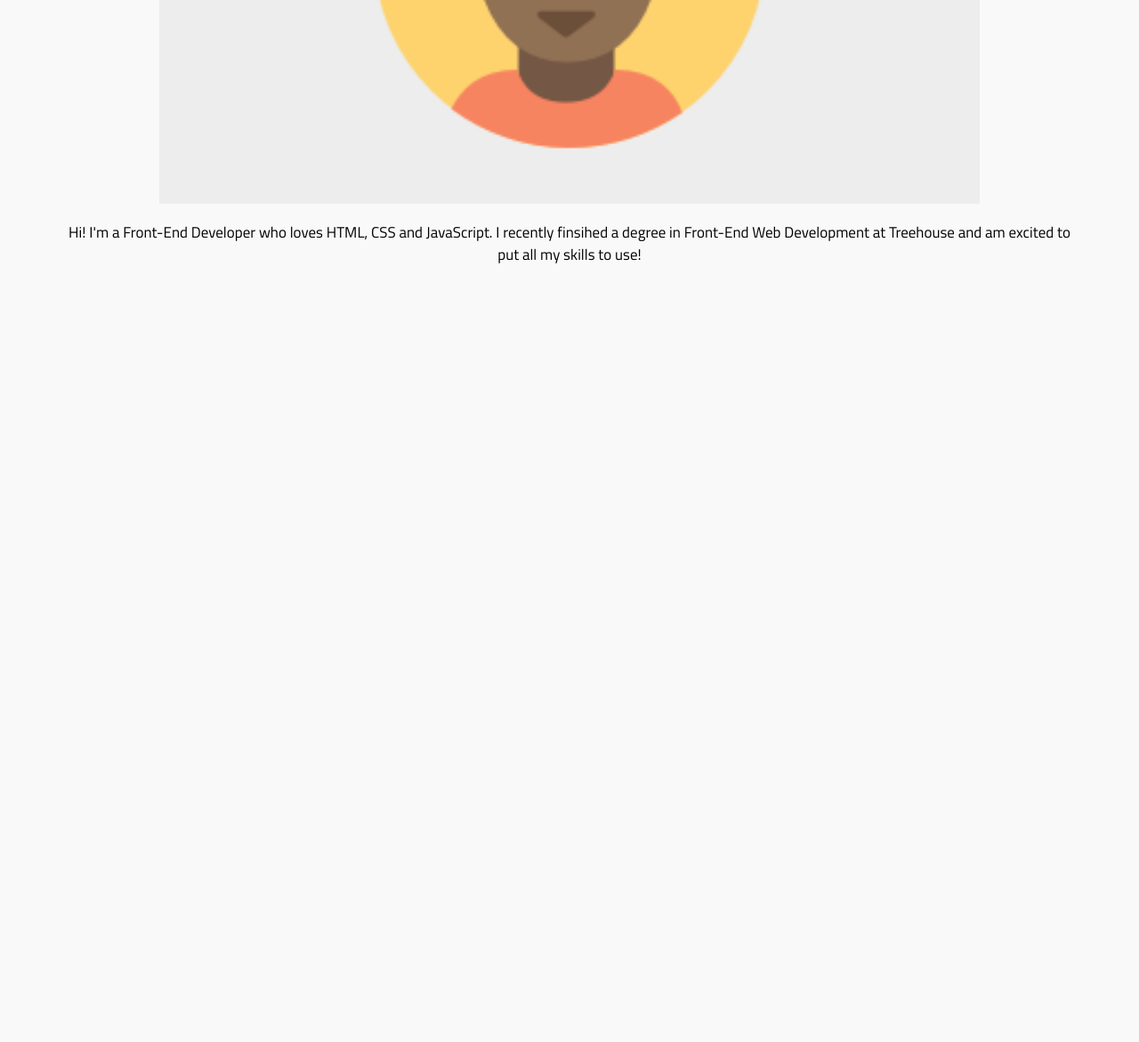
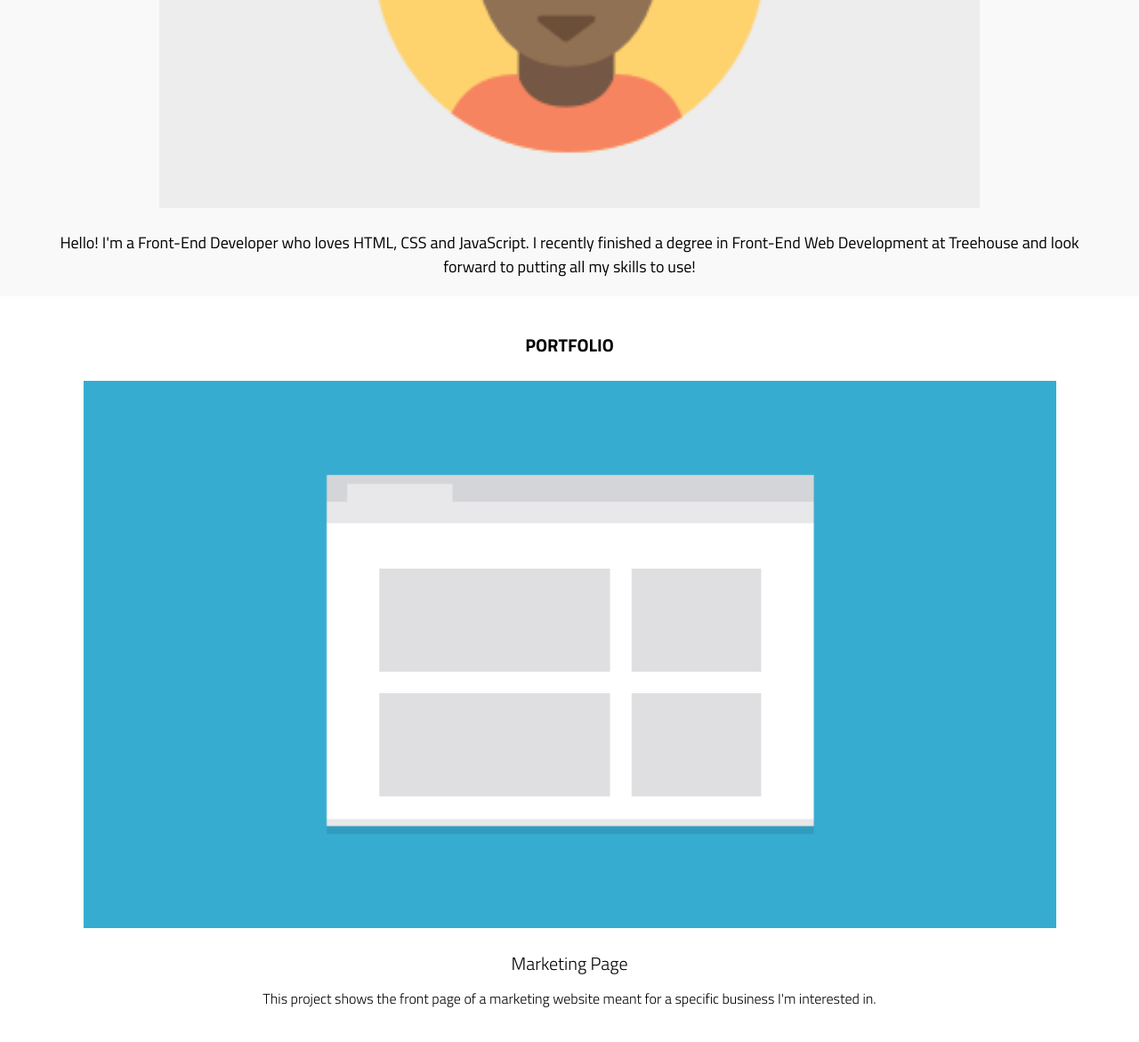
Before and after one commit to Kellenkjames/responsive-layout, a plain HTML site: page index.html in a window 1280 px wide. Shown: the part 593-1764 px from the top of the page at 89% size. Before the commit the page ends 893 px from the top, so only its background shows below. Drawn offline with Linux system fonts and the light colour scheme.

Commit message:
added all styles for first part of portfolio section.

```diff
--- a/css/styles.css
+++ b/css/styles.css
@@ -2,7 +2,7 @@
   Base Styles
 --------------------------- */
 
-@import url('https://fonts.googleapis.com/css?family=Titillium+Web:400,600,700&display=swap');
+@import url('https://fonts.googleapis.com/css?family=Titillium+Web:300,400,600,700&display=swap');
 @import url('https://fonts.googleapis.com/css?family=Gelasio:400,500,600,700&display=swap');
 
 *,
@@ -45,7 +45,22 @@ img {
   width: 100%;
 }
 
-.container {
+h2 {
+  font-size: 2rem;
+  text-transform: uppercase;
+}
+
+h4 {
+  font-size: 2rem;
+  font-weight: 300;
+}
+
+p {
+  font-size: 1.8rem;
+}
+
+.container,
+.projects {
   width: 90%;
   margin: 0 auto;
 }
@@ -75,7 +90,7 @@ img {
 
 .nav a {
   display: block;
-  background-color: rgb(255,255,255);
+  background-color: #fff;
   color: rgb(64,64,64);
   font-size: 1.8rem;
   text-transform: uppercase;
@@ -87,10 +102,47 @@ img {
 
 img.profile {
   max-width: 80%;
-  margin: 2rem auto;
+  margin: 2.5rem auto;
 }
 
 .intro p {
-  font-size: 1.7rem;
+  text-align: center;
+  margin-bottom: 2rem;
+}
+
+/* --------------------------
+  Portfolio Section Styles (Mobile First)
+--------------------------- */
+
+.portfolio {
+  background-color: #fff;
+  padding: 4rem 0;
+}
+
+.portfolio h2 {
+  text-align: center;
+  margin-bottom: 2rem;
+}
+
+.portfolio li {
   text-align: center;
 }
+
+.portfolio li:not(:last-child) {
+  margin-bottom: 2rem;
+}
+
+.portfolio img {
+  max-width: 95%;
+  margin: 2.5rem auto;
+}
+
+.portfolio h4 {
+  margin-bottom: 1.2rem;
+}
+
+.portfolio p {
+  font-weight: 300;
+  font-size: 1.6rem;
+
+}
--- a/index.html
+++ b/index.html
@@ -1,11 +1,10 @@
 <!DOCTYPE html>
-
 <html lang="en">
 <head>
 	<title>Mobile-First Responsive Layout</title>
 	<meta charset="utf-8">
-    <meta name="viewport" content="width=device-width, initial-scale=1">
-    <link rel="stylesheet" href="css/styles.css">
+	<meta content="width=device-width, initial-scale=1" name="viewport">
+	<link href="css/styles.css" rel="stylesheet">
 </head>
 <body>
 	<div class="container">
@@ -17,16 +16,26 @@
 				<li><a href="#contact">Contact</a></li>
 			</ul>
 		</header>
-        <main>
         <figure>
-            <img class="profile" src="images/responsive-layout-profile.png" alt="Profile Image" />
+            <img alt="Profile Image" class="profile" src="images/responsive-layout-profile.png">
         </figure>
         <div class="intro">
-            <p>Hi! I'm a Front-End Developer who loves HTML, CSS and JavaScript. I recently finsihed a degree in
-                Front-End Web Development at Treehouse and am excited to put all my skills to use!
-            </p>
+            <p>Hello! I'm a Front-End Developer who loves HTML, CSS and JavaScript. I recently finished a degree in Front-End Web Development at Treehouse and look forward to putting all my skills to use!</p>
         </div>
+    </div>
+    <main>
+        <section class="portfolio">
+            <h2>Portfolio</h2>
+            <ul class="projects">
+                <li>
+                    <figure>
+                        <img src="images/portfolio-1.png" class="project" alt="Marketing Page" />
+                    </figure>
+                    <h4>Marketing Page</h4>
+                    <p>This project shows the front page of a marketing website meant for a specific business I'm interested in. </p>
+                </li>
+            </ul>
+        </section>
     </main>
-    </div>
 </body>
 </html>
```
Lines whose indentation alone changed are shown as unchanged.
